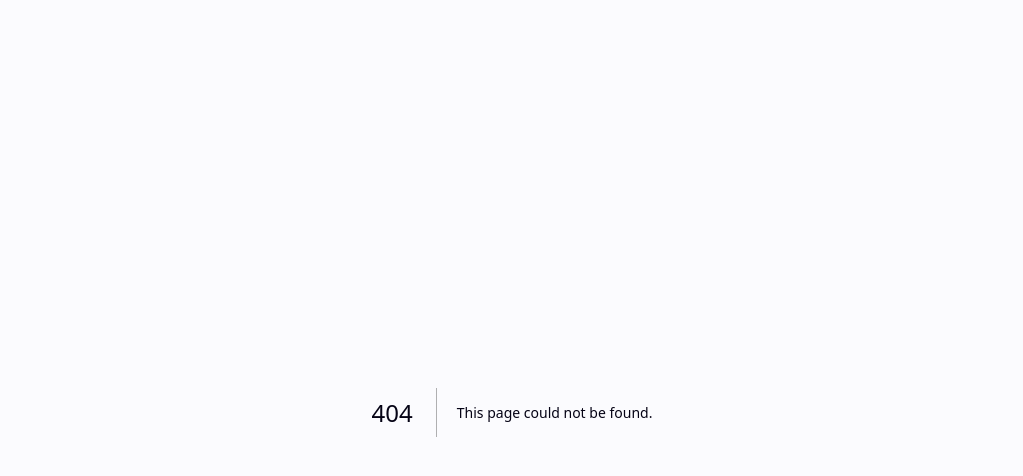
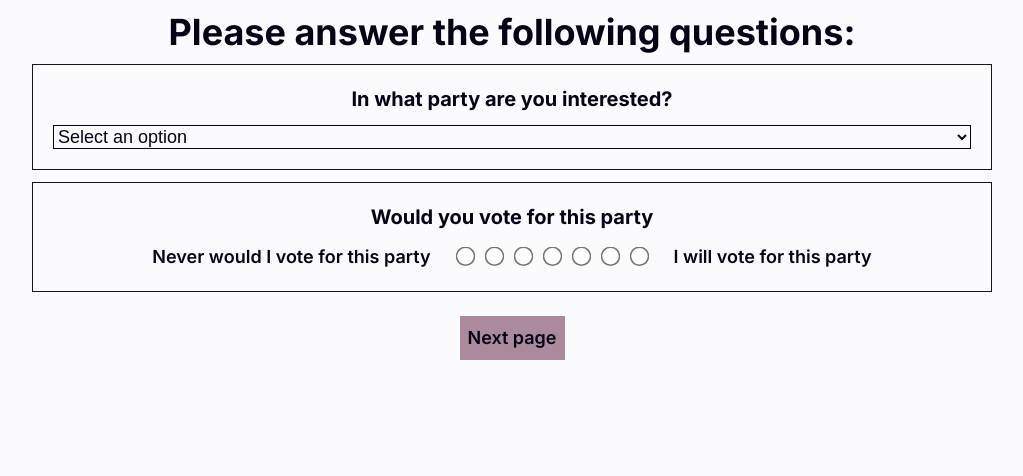
Before and after one commit to FelixHornberger/quote-and-vote, a Next.js app: page /pre-task in a window 1280 px wide. Before the commit this address had no page. Shown: the top 476 px of the page, without its empty margins (128-1151 px from the left). Built offline with nearby package versions, Linux system fonts and the light colour scheme.

Commit message:
Create page.tsx

```diff
--- /dev/null
+++ b/app/pre-task/page.tsx
@@ -0,0 +1,20 @@
+import NavButton from "@/components/buttons/NavButton";
+import PreTaskButton from "@/components/buttons/PreTaskButton";
+import QuestionElement from "@/components/QuestionElement";
+import QuestionElement2 from "@/components/QuestionElement2";
+
+export default function Home() {
+
+  return (
+    <main className="flex flex-col items-center justify-between">
+      <div className="text-center place-items-center mb-3">
+        <h1>Please answer the following questions:</h1>
+      </div>
+      <div className="w-[75%] sm:w-[]">
+        <QuestionElement2 question={"In what party are you interested?"}></QuestionElement2>
+        <QuestionElement question={"Would you vote for this party"} topic={"eligibilityBefore"}  ></QuestionElement>
+      </div>
+      <PreTaskButton></PreTaskButton>
+    </main>
+  );
+}
```
